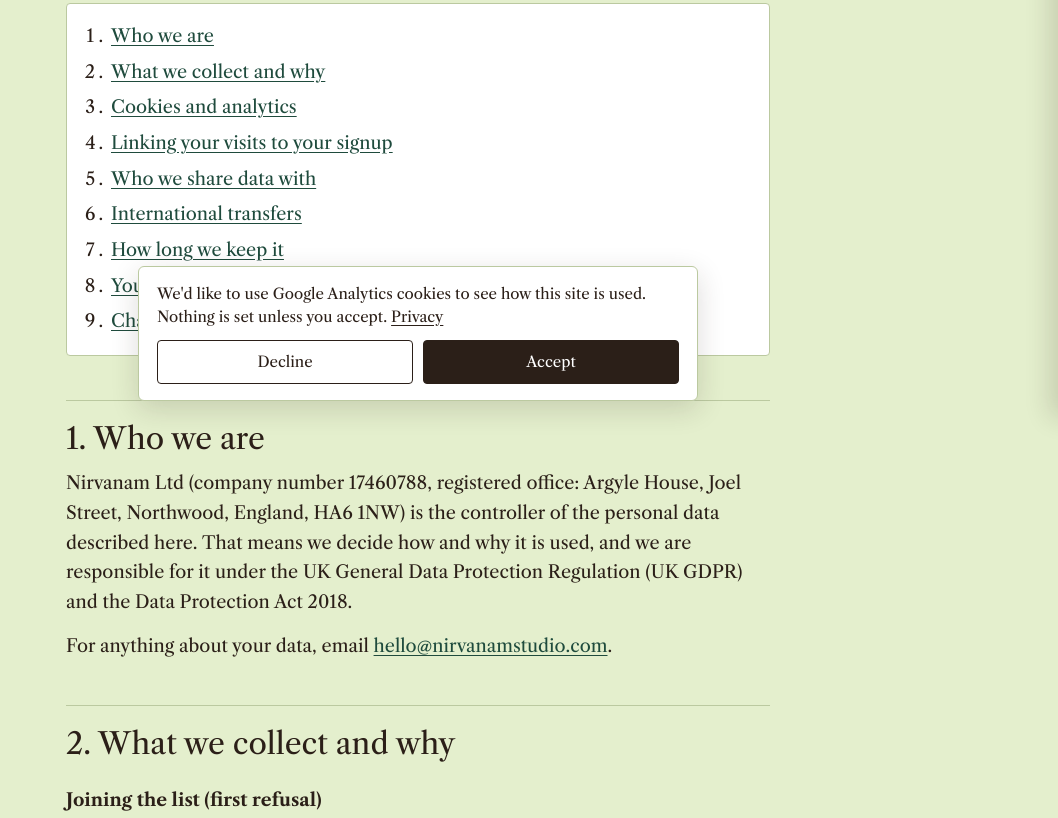
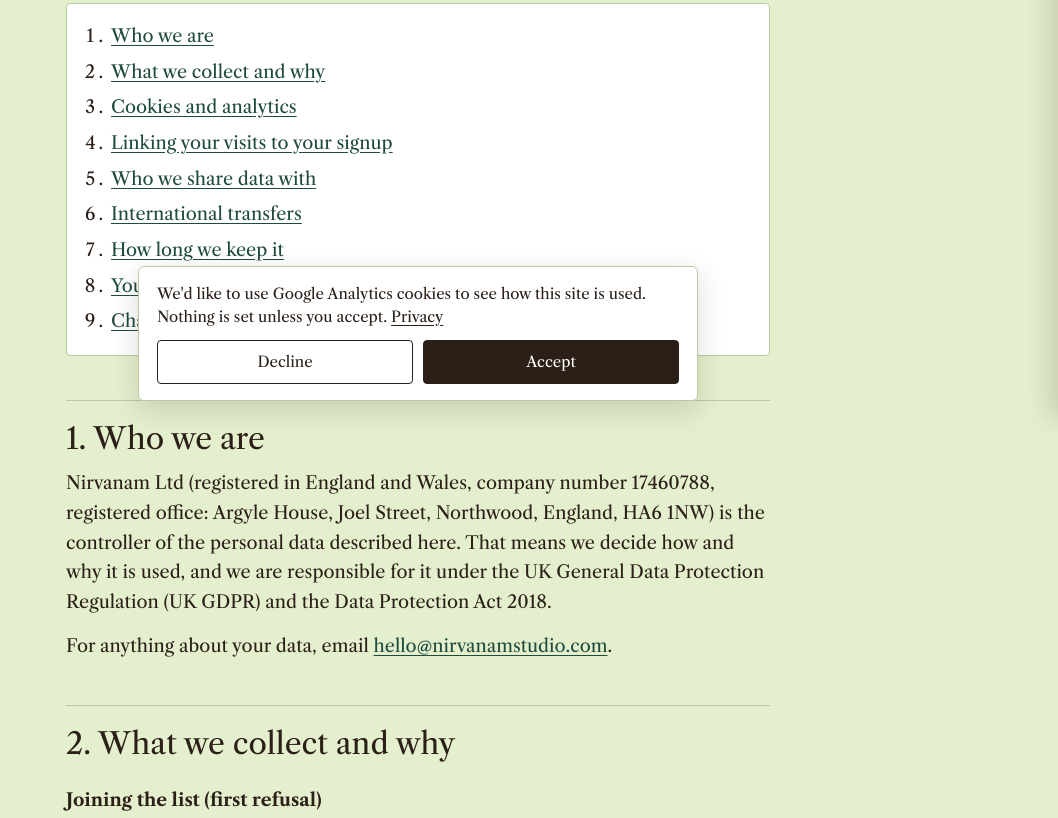
Before and after one commit to k4nnan/nirvanam, a plain HTML site: page privacy.html in a window 1280 px wide. Shown: the part 383-1201 px from the top of the page, without its empty margins (222-1280 px from the left). Drawn offline with nearby package versions, Linux system fonts and the light colour scheme; a web font is replaced by a local one.

Commit message:
State jurisdiction in privacy notice
Co-Authored-By: Claude Sonnet 5.5 <noreply@anthropic.com>
Claude-Session: https://claude.ai/code/session_01SrsfCFjuXp7NxiduHA7xXQ

```diff
--- a/privacy.html
+++ b/privacy.html
@@ -73,7 +73,7 @@ footer{border-top:1px solid var(--line);padding:34px 0 60px;font-size:15px;color
     </nav>
 
     <h2 id="who">1. Who we are</h2>
-    <p>Nirvanam Ltd (company number 17460788, registered office: Argyle House, Joel Street, Northwood, England, HA6 1NW) is the controller of the personal data described here. That means we decide how and why it is used, and we are responsible for it under the UK General Data Protection Regulation (UK GDPR) and the Data Protection Act 2018.</p>
+    <p>Nirvanam Ltd (registered in England and Wales, company number 17460788, registered office: Argyle House, Joel Street, Northwood, England, HA6 1NW) is the controller of the personal data described here. That means we decide how and why it is used, and we are responsible for it under the UK General Data Protection Regulation (UK GDPR) and the Data Protection Act 2018.</p>
     <p>For anything about your data, email <a href="mailto:hello@nirvanamstudio.com">hello@nirvanamstudio.com</a>.</p>
 
     <h2 id="collect">2. What we collect and why</h2>
```
